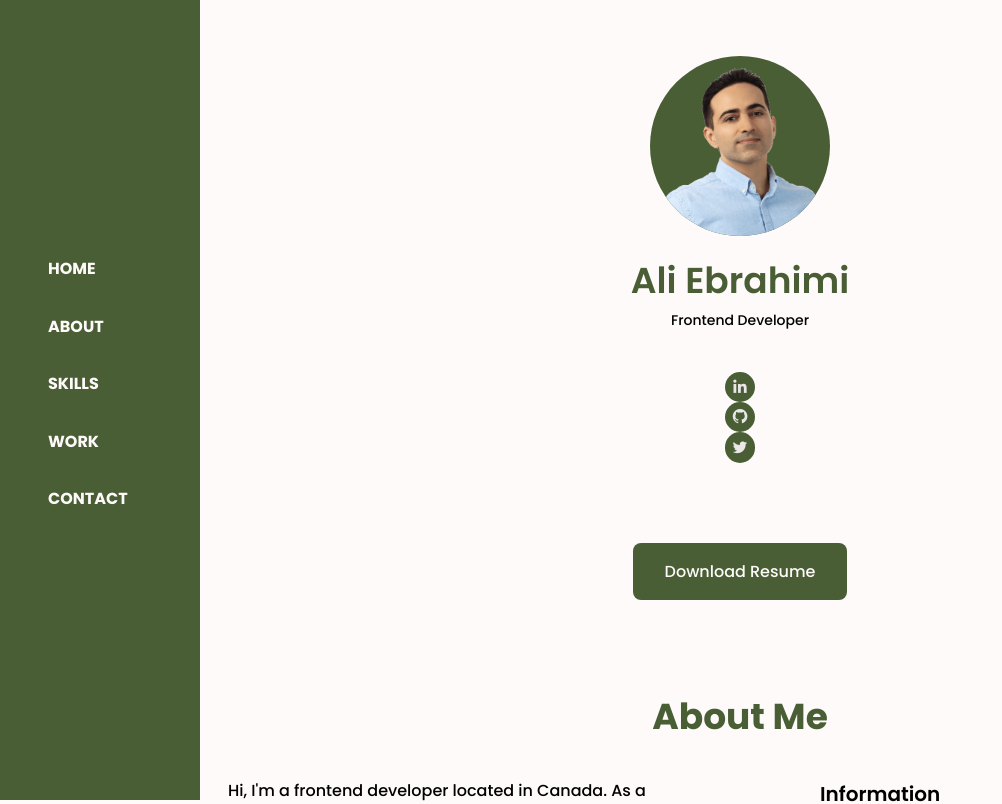
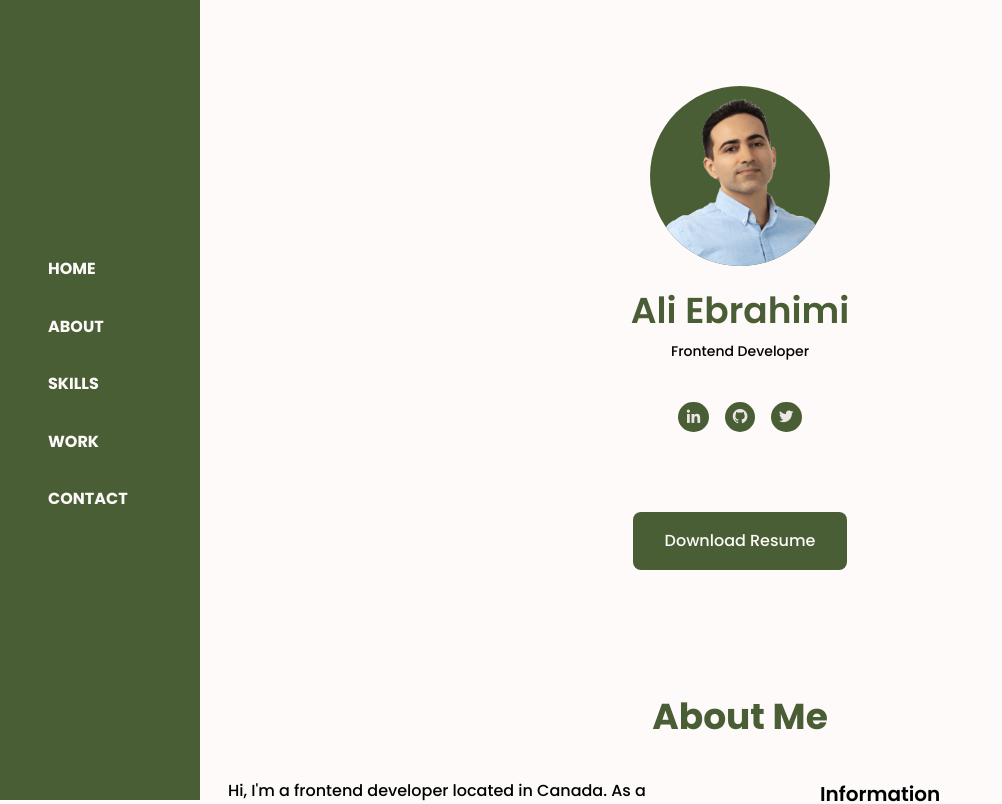
Before and after one commit to CyrusM3/react-portfolio, a React (Create React App) app: page / in a window 1280 px wide. Shown: the top 804 px of the page, without its empty margins (0-1002 px from the left). Built offline with nearby package versions, Linux system fonts and the light colour scheme; the HTML template or start-up script is replaced by a standard one.

Commit message:
fixed key warning in Hero

```diff
--- a/src/components/Footer.js
+++ b/src/components/Footer.js
@@ -3,7 +3,6 @@ import { socialLinks } from '../data';
 const Footer = () => {
   return (
     <>
-      {' '}
       <footer className='footer section'>
         <div className='footer__container bd-grid'>
           <h1 className='footer__title'>Ali</h1>
--- a/src/components/Hero.js
+++ b/src/components/Hero.js
@@ -17,8 +17,8 @@ const Hero = () => {
                 {socialLinks.map((link) => {
                   const { id, href, icon } = link;
                   return (
-                    <div key={id}>
                     <a
+                      key={id}
                       href={href}
                       target='_blank'
                       rel='noreferrer'
@@ -26,7 +26,6 @@ const Hero = () => {
                     >
                       <i className={icon}></i>
                     </a>
-                    </div>
                   );
                 })}
               </div>
```
Lines whose indentation alone changed are shown as unchanged.
